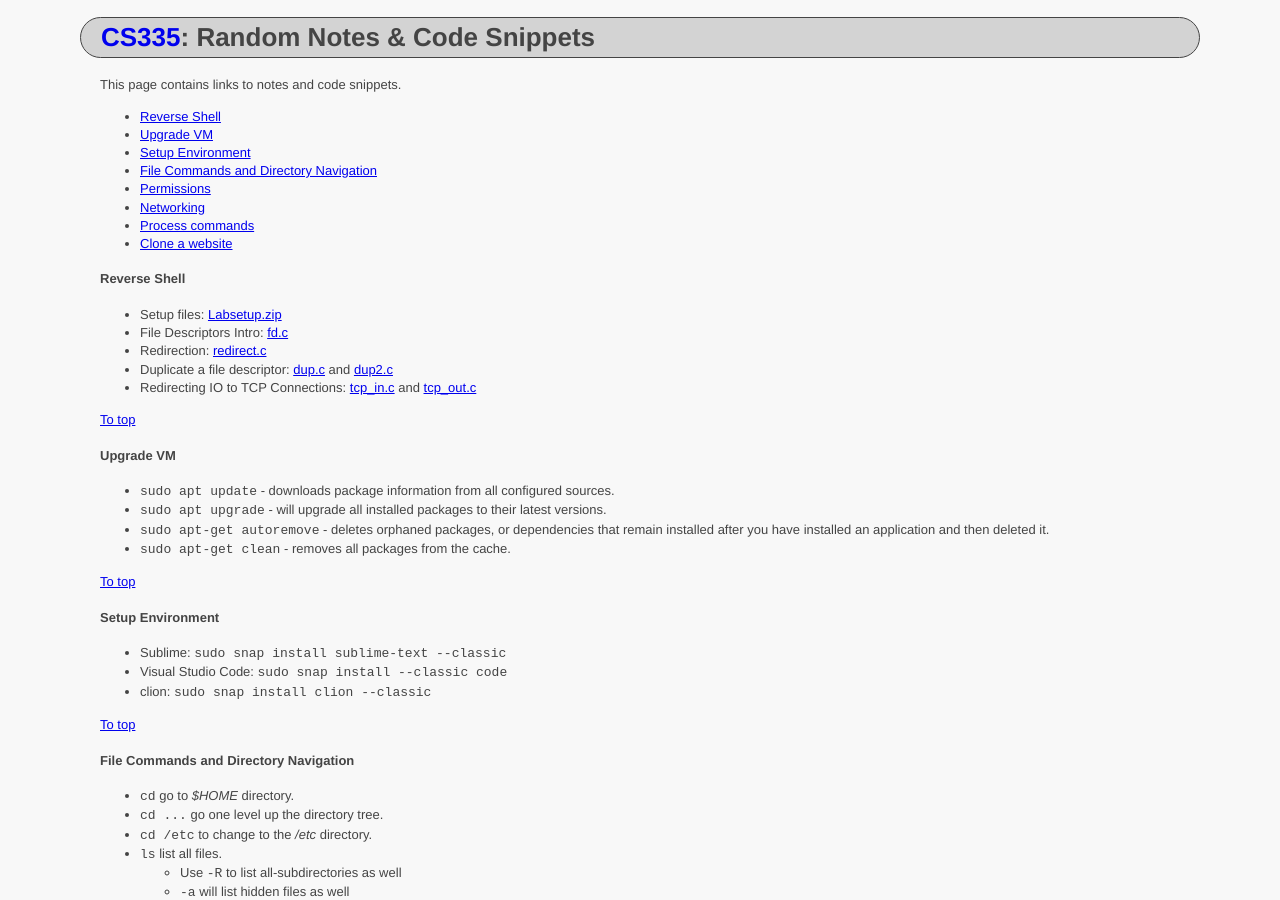
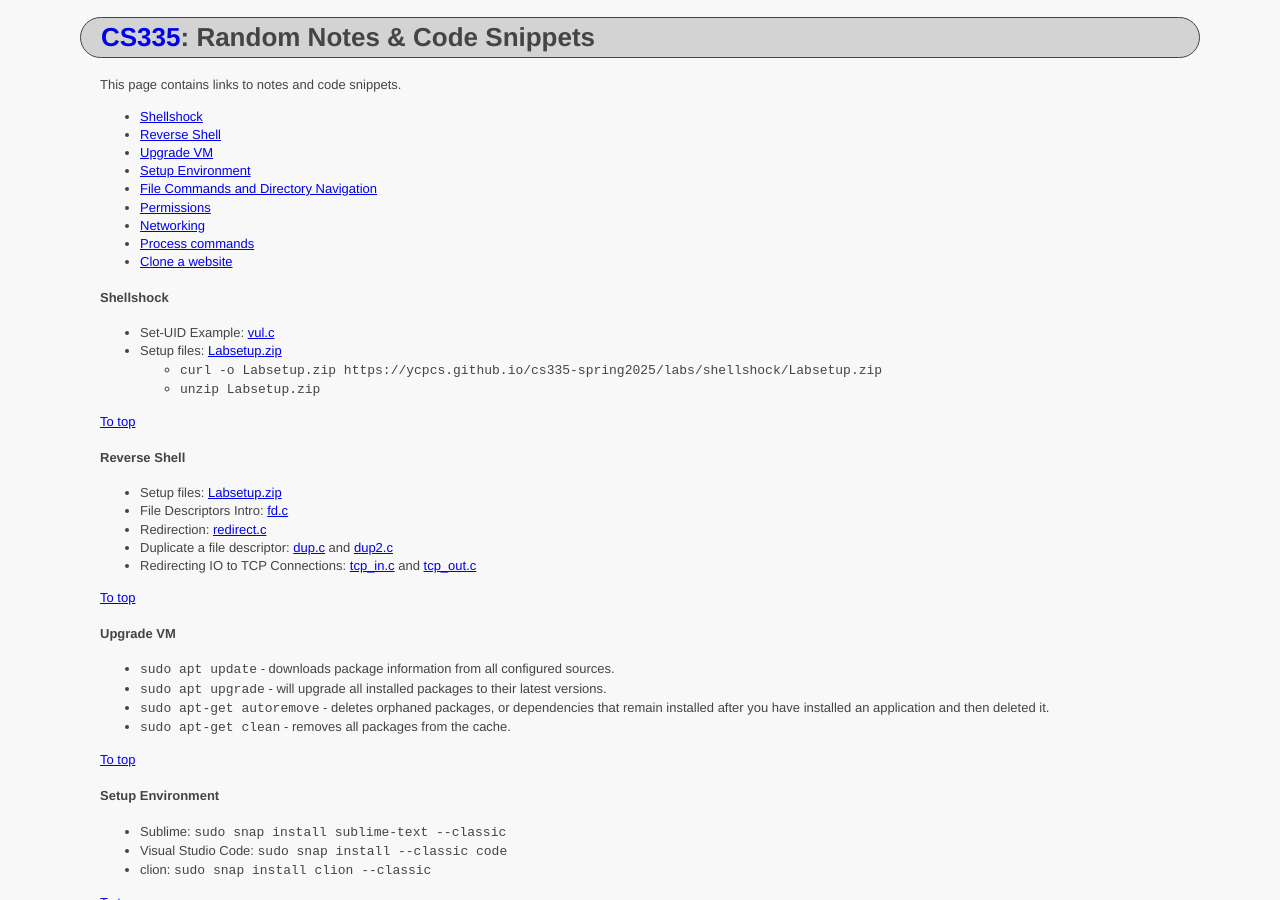
Before and after one commit to ycpcs/cs335-spring2026, a Jekyll site: the page built from notes/index.md, in a window 1280 px wide and 900 px high. Built offline with Jekyll 4.4.1, drawn with Linux system fonts in a browser that asks for light colours.

Commit message:
add shellshock

````diff
--- a/notes/index.md
+++ b/notes/index.md
@@ -6,6 +6,7 @@ title: "Random Notes & Code Snippets"
 
 This page contains links to notes and code snippets.
 
+- [Shellshock](#shellshock)
 - [Reverse Shell](#reverse-shell)
 - [Upgrade VM](#upgrade-vm)
 - [Setup Environment](#setup-environment)
@@ -15,8 +16,16 @@ This page contains links to notes and code snippets.
 - [Process commands](#process-commands)
 - [Clone a website](#clone-a-website)
 
+#### Shellshock
+- Set-UID Example: <a href=".\shellshock\vul.c" target="_blank">vul.c</a>
+- Setup files: [Labsetup.zip](shellshock\Labsetup.zip)
+  - ```curl -o Labsetup.zip  https://ycpcs.github.io/cs335-spring2025/labs/shellshock/Labsetup.zip```
+  - ```unzip Labsetup.zip```
+
+<a href="#">To top</a>
+
 #### Reverse Shell
-- Setup files: [Labsetup.zip](Labsetup.zip)
+- Setup files: [Labsetup.zip](reverse-shell\Labsetup.zip)
 - File Descriptors Intro: <a href=".\reverse-shell\fd.c" target="_blank">fd.c</a>
 - Redirection: <a href=".\reverse-shell\redirect.c" target="_blank">redirect.c</a>
 - Duplicate a file descriptor: <a href=".\reverse-shell\dup.c" target="_blank">dup.c</a> and <a href=".\reverse-shell\dup2.c" target="_blank">dup2.c</a>
````
Also changed, not shown: 4 other files.
